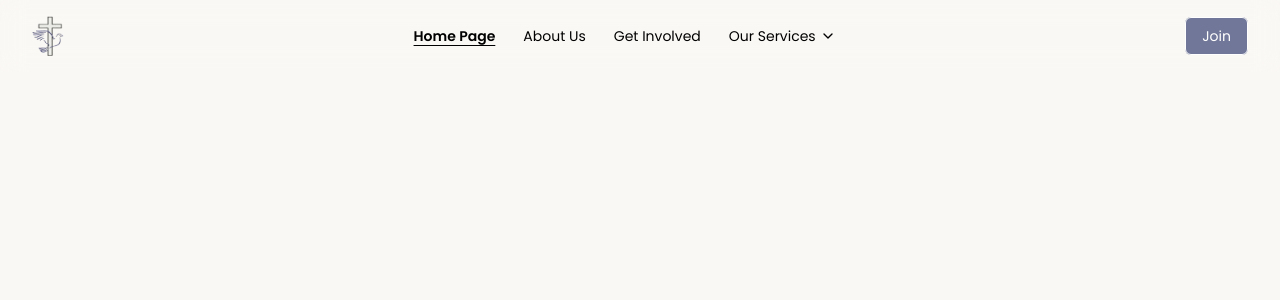
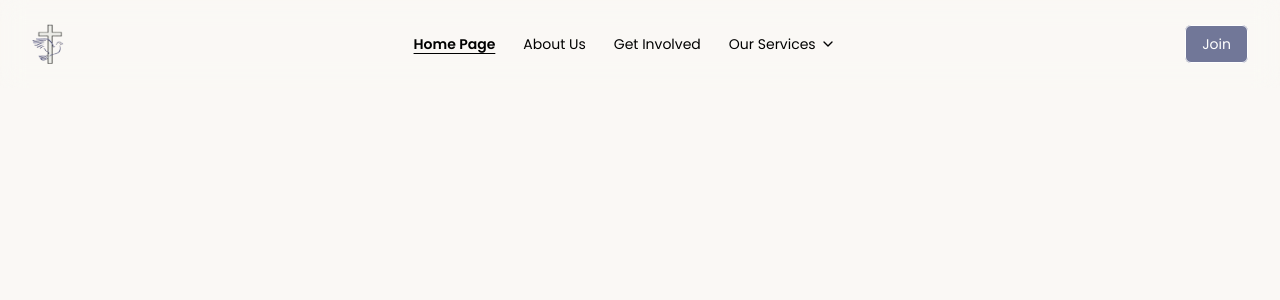
Before and after one commit to Clipzorama/Calvary-Set-Apart, a React (Vite) app: page / in a window 1280 px wide. Shown: the top 300 px of the page. Built offline with nearby package versions, Linux system fonts and the light colour scheme; a web font is replaced by a local one.

Commit message:
Update Navbar.jsx

```diff
--- a/src/components/Navbar.jsx
+++ b/src/components/Navbar.jsx
@@ -20,7 +20,7 @@ export const NavBar = () => {
 
     return (
         <nav className="fixed inset-x-0 top-0 bg-background/20 backdrop-blur-md z-[100] font-poppins">
-            <div className="container flex items-center justify-between py-4">
+            <div className="container flex items-center justify-between py-6">
                 {/* Logo */}
                 <Link to="/" className="flex items-center gap-2">
                     <img src={CLogo} alt="Church Logo" className="w-8 h-10" />
@@ -57,11 +57,11 @@ export const NavBar = () => {
                     </div>
                 </div>
 
-                {/* Desktop CTA */}
+                {/* Desktop Button */}
                 <div className="hidden md:block">
-                    <a href="#contact" className="px-4 py-2 bg-button text-white border rounded-md text-sm hover:bg-buttonh transition-colors duration-300">
+                    <Link to="/#contact" className="px-4 py-2 bg-button text-white border rounded-md text-sm hover:bg-buttonh transition-colors duration-300">
                         Join
-                    </a>
+                    </Link>
                 </div>
 
                 {/* Mobile menu button toggled on mobile */}
@@ -103,9 +103,9 @@ export const NavBar = () => {
                         </div>
                         )}
 
-                        <a href="#contact" onClick={() => setMenuOpen(false)} className="mt-3 w-full text-center bg-button px-4 py-2 border rounded-md text-sm hover:bg-foreground/5">
+                        <Link to="/#contact" onClick={() => setMenuOpen(false)} className="mt-3 w-full text-center bg-button px-4 py-2 border rounded-md text-sm hover:bg-foreground/5">
                             Join
-                        </a>
+                        </Link>
                     </div>
                 </div>
             )}
```
